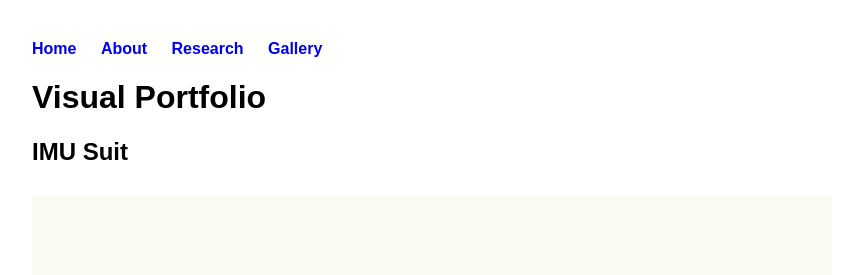
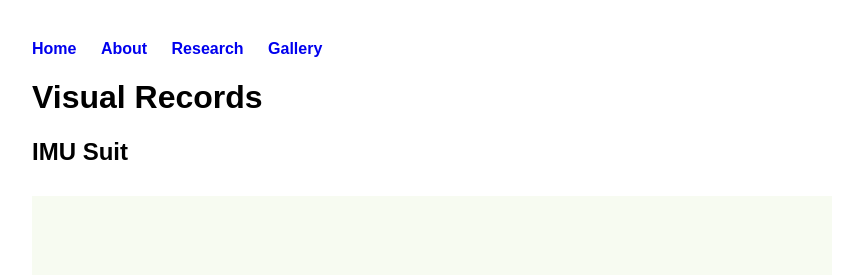
Before and after one commit to yingen-zhu/yingen-zhu.github.io, a Jekyll site: the page built from gallery.md, in a window 1280 px wide. Shown: the top 275 px of the page, without its empty margins (8-871 px from the left). Built offline with Jekyll 4.4.1, drawn with Linux system fonts in a browser that asks for light colours.

Commit message:
Update gallery.md

```diff
--- a/gallery.md
+++ b/gallery.md
@@ -4,7 +4,7 @@ title: Gallery
 permalink: /gallery/
 ---
 
-# Visual Portfolio
+# Visual Records
 
 ## IMU Suit
 
```
